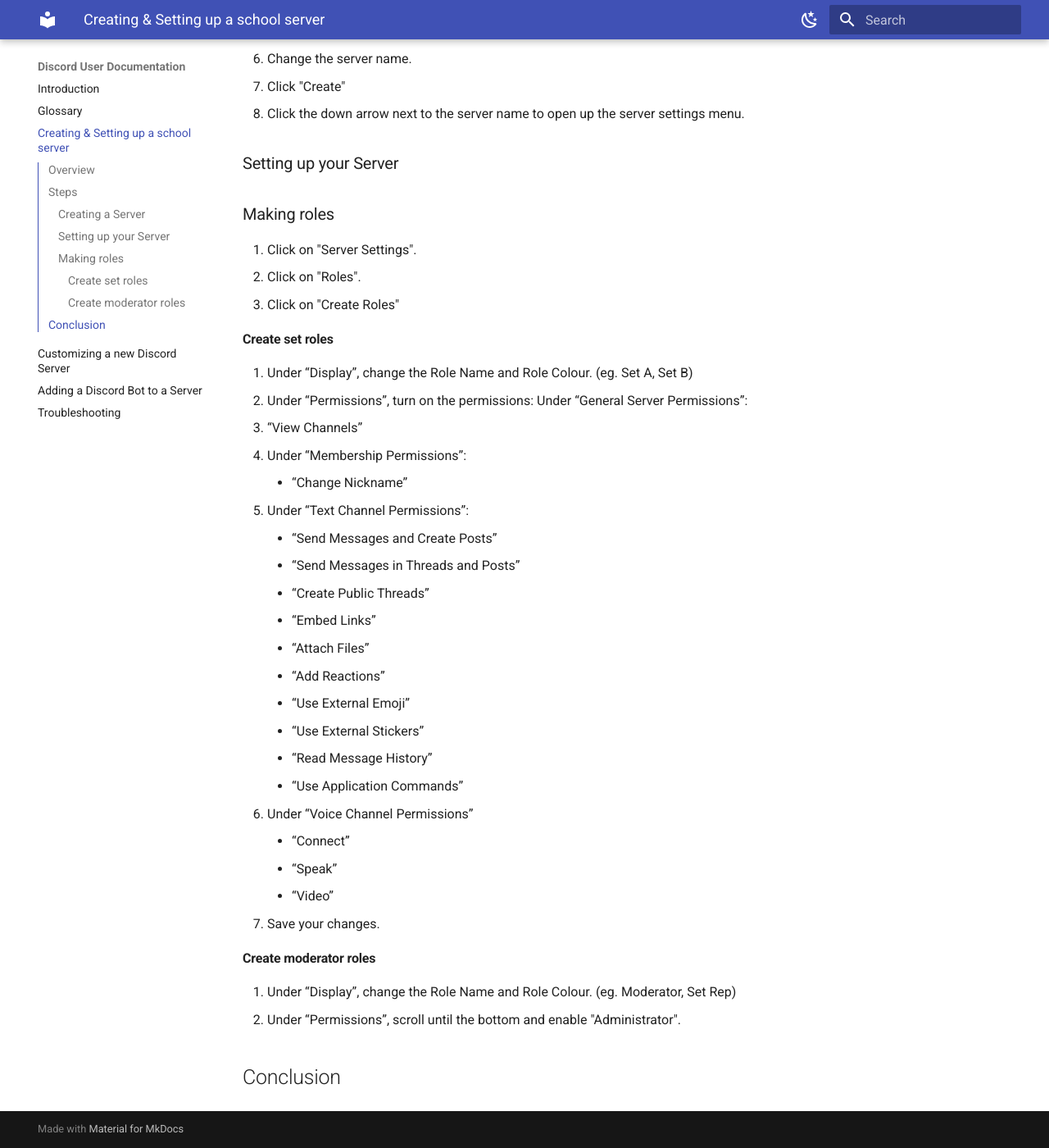
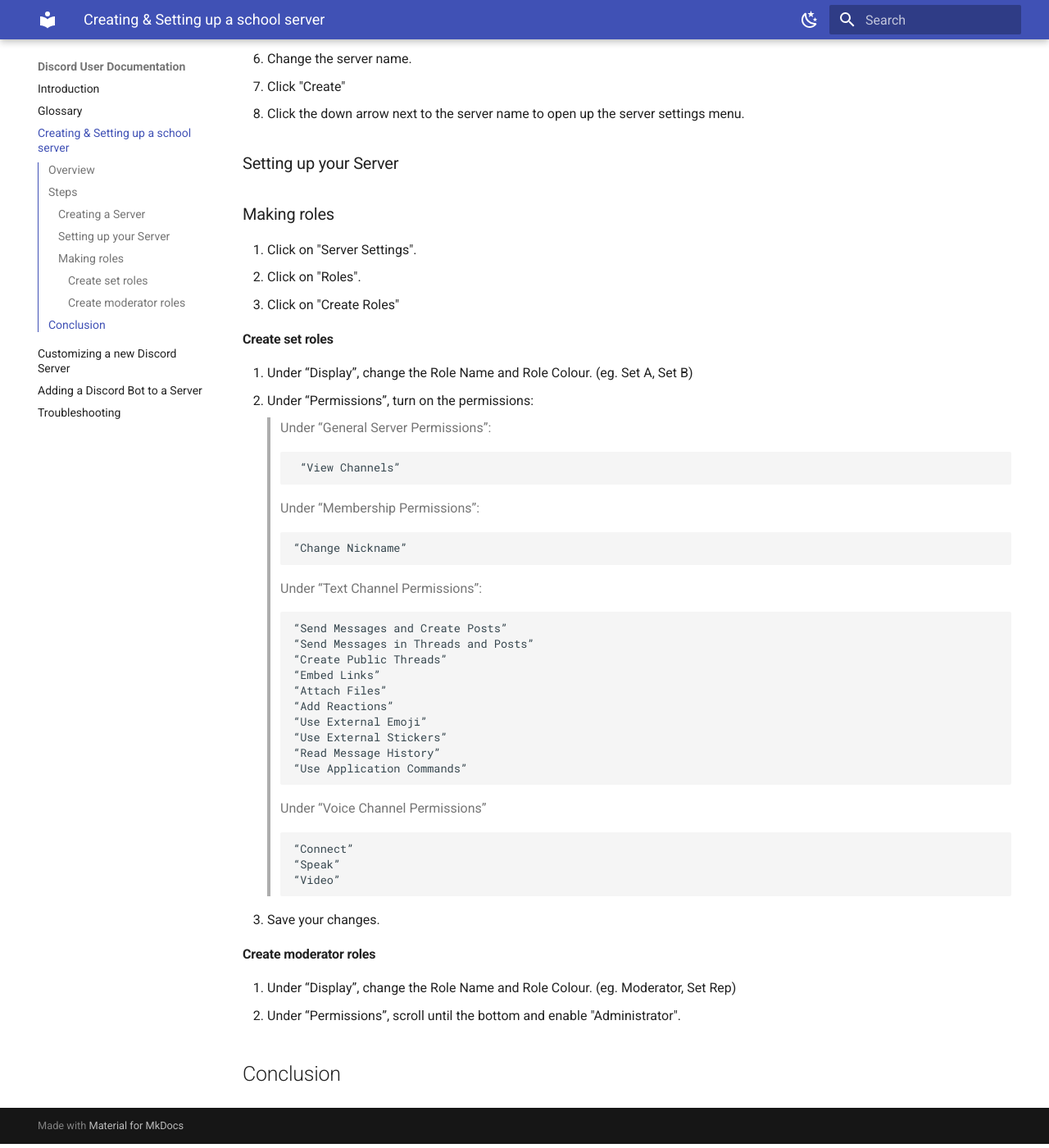
Before and after one commit to levxxvi/User-Documentation, an MkDocs documentation site: the page built from docs/task1.md, in a window 1280 px wide and 1400 px high, scrolled down 2253 px. Shown: the whole window at 82% size. Built offline with MkDocs 1.6.1 and Material for MkDocs 9.7.7, drawn with Linux system fonts in a browser that asks for light colours.

Commit message:
Fix nested list

```diff
--- a/docs/task1.md
+++ b/docs/task1.md
@@ -25,7 +25,6 @@
 
 ### Setting up your Server
 
-
 ### Making roles
 
 1. Click on "Server Settings".
@@ -36,25 +35,32 @@
 
 1. Under “Display”, change the Role Name and Role Colour. (eg. Set A, Set B)
 2. Under “Permissions”, turn on the permissions:
-Under “General Server Permissions”:
-* “View Channels”
-* Under “Membership Permissions”:
-    * “Change Nickname”
-* Under “Text Channel Permissions”:
-    * “Send Messages and Create Posts”
-    * “Send Messages in Threads and Posts”
-    * “Create Public Threads”
-    * “Embed Links”
-    * “Attach Files”
-    * “Add Reactions”
-    * “Use External Emoji”
-    * “Use External Stickers”
-    * “Read Message History”
-    * “Use Application Commands”
-* Under “Voice Channel Permissions”
-    * “Connect”
-    * “Speak”
-    * “Video”
+> Under “General Server Permissions”:
+>
+>      “View Channels”
+>
+> Under “Membership Permissions”:
+>
+>     “Change Nickname”
+>
+> Under “Text Channel Permissions”:
+>
+>     “Send Messages and Create Posts”
+>     “Send Messages in Threads and Posts”
+>     “Create Public Threads”
+>     “Embed Links”
+>     “Attach Files”
+>     “Add Reactions”
+>     “Use External Emoji”
+>     “Use External Stickers”
+>     “Read Message History”
+>     “Use Application Commands”
+>
+> Under “Voice Channel Permissions”
+>
+>     “Connect”
+>     “Speak”
+>     “Video”
 3. Save your changes.
 
 #### Create moderator roles
```
